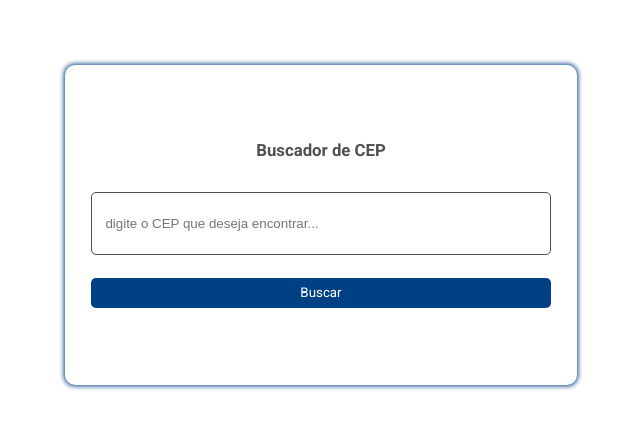
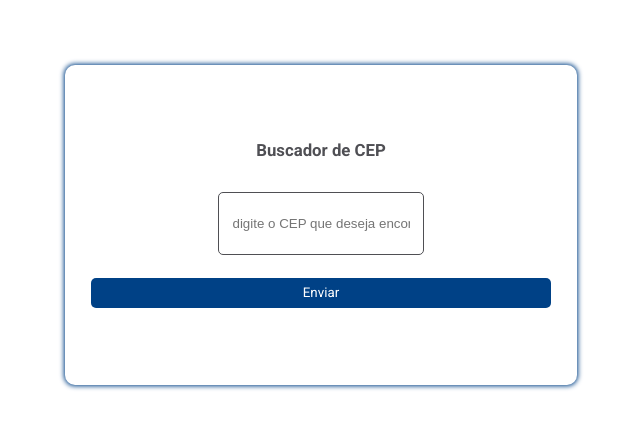
Before and after one commit to GuilhermeCRB/buscaCEP_rede-dor, a React (Create React App) app in the folder front-end/: page / in a window 1280 px wide. Shown: the part 160-588 px from the top of the page, without its empty margins (319-959 px from the left). Built offline with nearby package versions, Linux system fonts and the light colour scheme; no server answers.

Commit message:
style: changes button name

```diff
--- a/front-end/src/components/Form.jsx
+++ b/front-end/src/components/Form.jsx
@@ -47,7 +47,7 @@ export default function Form({ setResponse }){
                 {formState ?
                     <ThreeDots width={"15%"} height={"100%"} color={"var(--main-color)"} />
                     :
-                    "Buscar"
+                    "Enviar"
                 }
             </button>
         </FormContainer>
@@ -59,6 +59,7 @@ const FormContainer = styled.form`
     display: flex;
     flex-direction: column;
     justify-content: center;
+    align-items: center;
     margin-bottom: 6%;
     padding: 0 5%;
     font-size: calc(1rem + 20vw);
```
